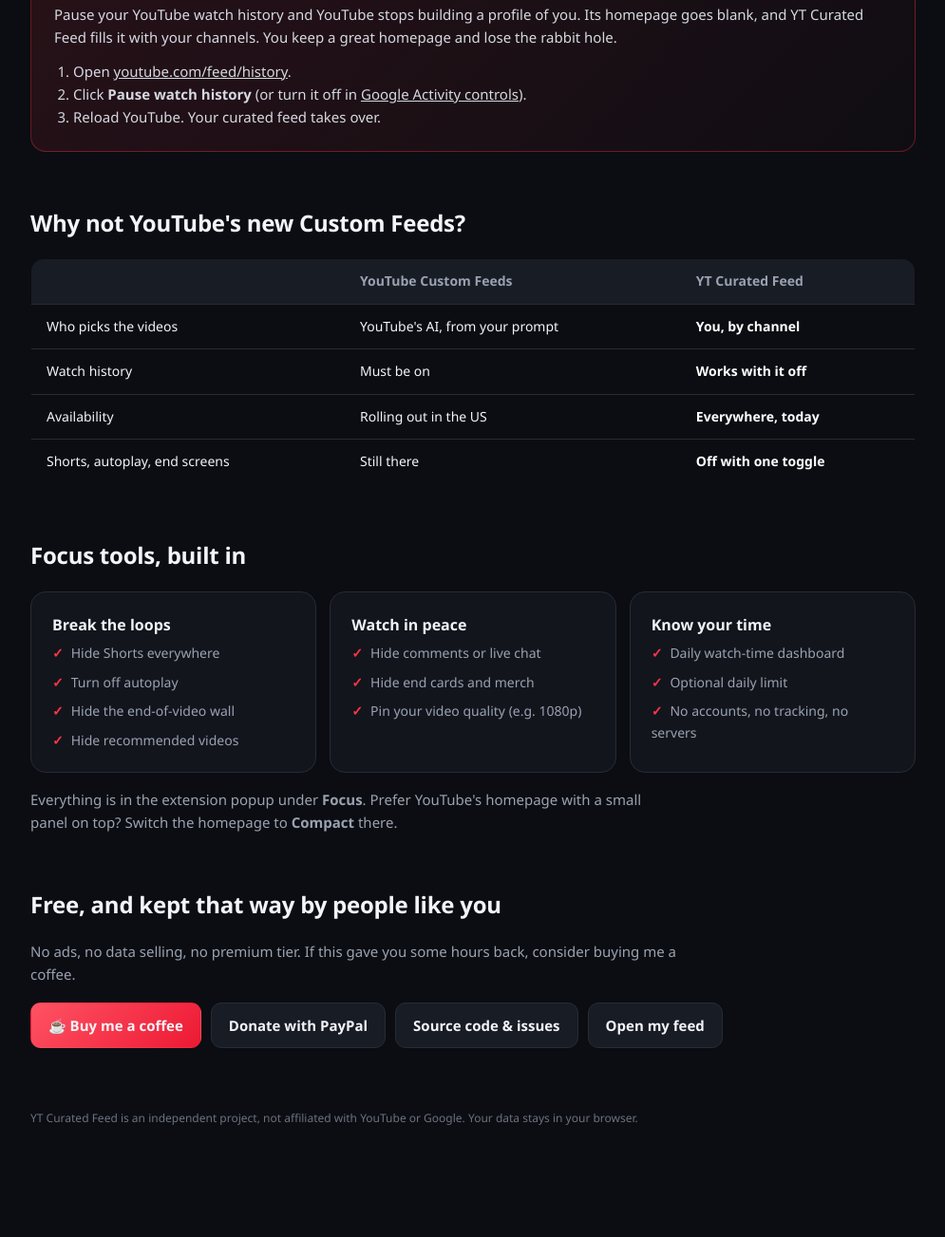
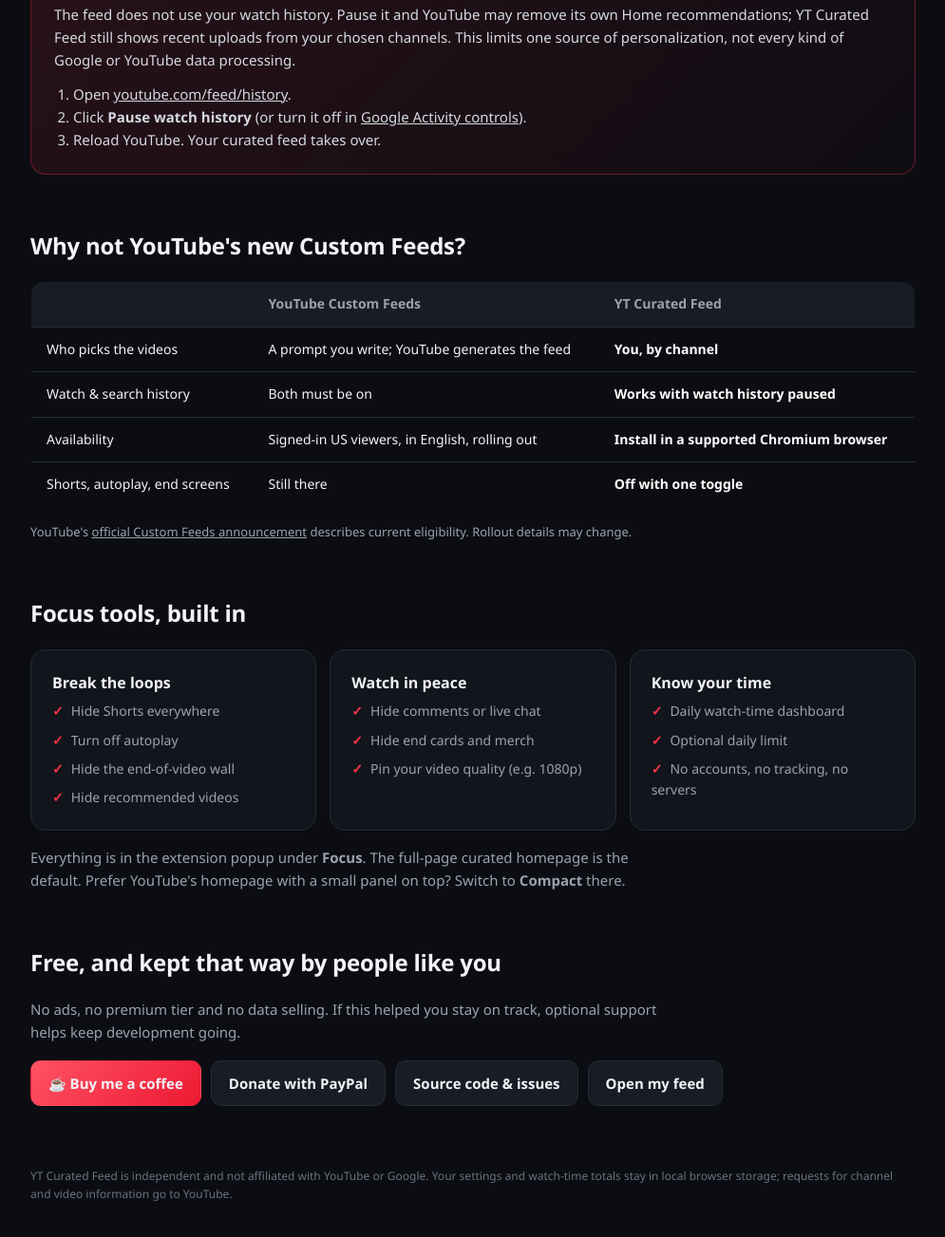
Before and after one commit to giri256/yt-curated-feed, a browser extension: page src/welcome.html in a window 1280 px wide. Shown: the part 833-2136 px from the top of the page at 95% size, without its empty margins (142-1137 px from the left). Before the commit the page ends 2092 px from the top, so only its background shows below. Drawn offline with Linux system fonts and the light colour scheme.

Commit message:
v2.2.0: update src/welcome.html

```diff
--- a/src/welcome.html
+++ b/src/welcome.html
@@ -48,7 +48,7 @@
     <div class="brandline"><img src="../icons/icon128.png" alt="" />YT Curated Feed</div>
     <span class="badge">You're all set</span>
     <h1>Watch what <em>you</em> chose.<br />Not what the algorithm wants.</h1>
-    <p class="lead">YT Curated Feed replaces YouTube's homepage with new videos from the channels you picked, newest first. No Shorts spiral, no autoplay chain, no "one more video" at 2 a.m.</p>
+    <p class="lead">YT Curated Feed replaces YouTube's homepage with recent uploads from your chosen channels, newest first. Cut the Shorts spiral, autoplay chain and "one more video" loop.</p>
 
     <h2>Get set up in a minute</h2>
     <div class="grid">
@@ -59,7 +59,7 @@
 
     <div class="callout">
       <h3>Works best with watch history turned off</h3>
-      <p>Pause your YouTube watch history and YouTube stops building a profile of you. Its homepage goes blank, and YT Curated Feed fills it with your channels. You keep a great homepage and lose the rabbit hole.</p>
+      <p>The feed does not use your watch history. Pause it and YouTube may remove its own Home recommendations; YT Curated Feed still shows recent uploads from your chosen channels. This limits one source of personalization, not every kind of Google or YouTube data processing.</p>
       <ol>
         <li>Open <a href="https://www.youtube.com/feed/history" target="_blank" rel="noopener">youtube.com/feed/history</a>.</li>
         <li>Click <b>Pause watch history</b> (or turn it off in <a href="https://myactivity.google.com/activitycontrols/youtube" target="_blank" rel="noopener">Google Activity controls</a>).</li>
@@ -70,11 +70,12 @@
     <h2>Why not YouTube's new Custom Feeds?</h2>
     <table class="compare">
       <tr><th></th><th>YouTube Custom Feeds</th><th>YT Curated Feed</th></tr>
-      <tr><td>Who picks the videos</td><td>YouTube's AI, from your prompt</td><td>You, by channel</td></tr>
-      <tr><td>Watch history</td><td>Must be on</td><td>Works with it off</td></tr>
-      <tr><td>Availability</td><td>Rolling out in the US</td><td>Everywhere, today</td></tr>
+      <tr><td>Who picks the videos</td><td>A prompt you write; YouTube generates the feed</td><td>You, by channel</td></tr>
+      <tr><td>Watch &amp; search history</td><td>Both must be on</td><td>Works with watch history paused</td></tr>
+      <tr><td>Availability</td><td>Signed-in US viewers, in English, rolling out</td><td>Install in a supported Chromium browser</td></tr>
       <tr><td>Shorts, autoplay, end screens</td><td>Still there</td><td>Off with one toggle</td></tr>
     </table>
+    <p class="lead" style="font-size:13px">YouTube's <a href="https://support.google.com/youtube/blog/436892232/introducing-a-new-discovery-experience-designed-by-you?hl=en" target="_blank" rel="noopener">official Custom Feeds announcement</a> describes current eligibility. Rollout details may change.</p>
 
     <h2>Focus tools, built in</h2>
     <div class="grid">
@@ -82,10 +83,10 @@
       <div class="card"><h3>Watch in peace</h3><ul class="ticks"><li>Hide comments or live chat</li><li>Hide end cards and merch</li><li>Pin your video quality (e.g. 1080p)</li></ul></div>
       <div class="card"><h3>Know your time</h3><ul class="ticks"><li>Daily watch-time dashboard</li><li>Optional daily limit</li><li>No accounts, no tracking, no servers</li></ul></div>
     </div>
-    <p class="lead" style="font-size:15px">Everything is in the extension popup under <b>Focus</b>. Prefer YouTube's homepage with a small panel on top? Switch the homepage to <b>Compact</b> there.</p>
+    <p class="lead" style="font-size:15px">Everything is in the extension popup under <b>Focus</b>. The full-page curated homepage is the default. Prefer YouTube's homepage with a small panel on top? Switch to <b>Compact</b> there.</p>
 
     <h2>Free, and kept that way by people like you</h2>
-    <p class="lead" style="font-size:15px">No ads, no data selling, no premium tier. If this gave you some hours back, consider buying me a coffee.</p>
+    <p class="lead" style="font-size:15px">No ads, no premium tier and no data selling. If this helped you stay on track, optional support helps keep development going.</p>
     <div class="buttons">
       <a class="button primary" href="https://buymeacoffee.com/giri256" target="_blank" rel="noopener">☕ Buy me a coffee</a>
       <a class="button" href="https://paypal.me/kgspavan" target="_blank" rel="noopener">Donate with PayPal</a>
@@ -93,7 +94,7 @@
       <a class="button" href="feed.html">Open my feed</a>
     </div>
 
-    <footer>YT Curated Feed is an independent project, not affiliated with YouTube or Google. Your data stays in your browser.</footer>
+    <footer>YT Curated Feed is independent and not affiliated with YouTube or Google. Your settings and watch-time totals stay in local browser storage; requests for channel and video information go to YouTube.</footer>
   </div>
 </body>
 </html>
```
